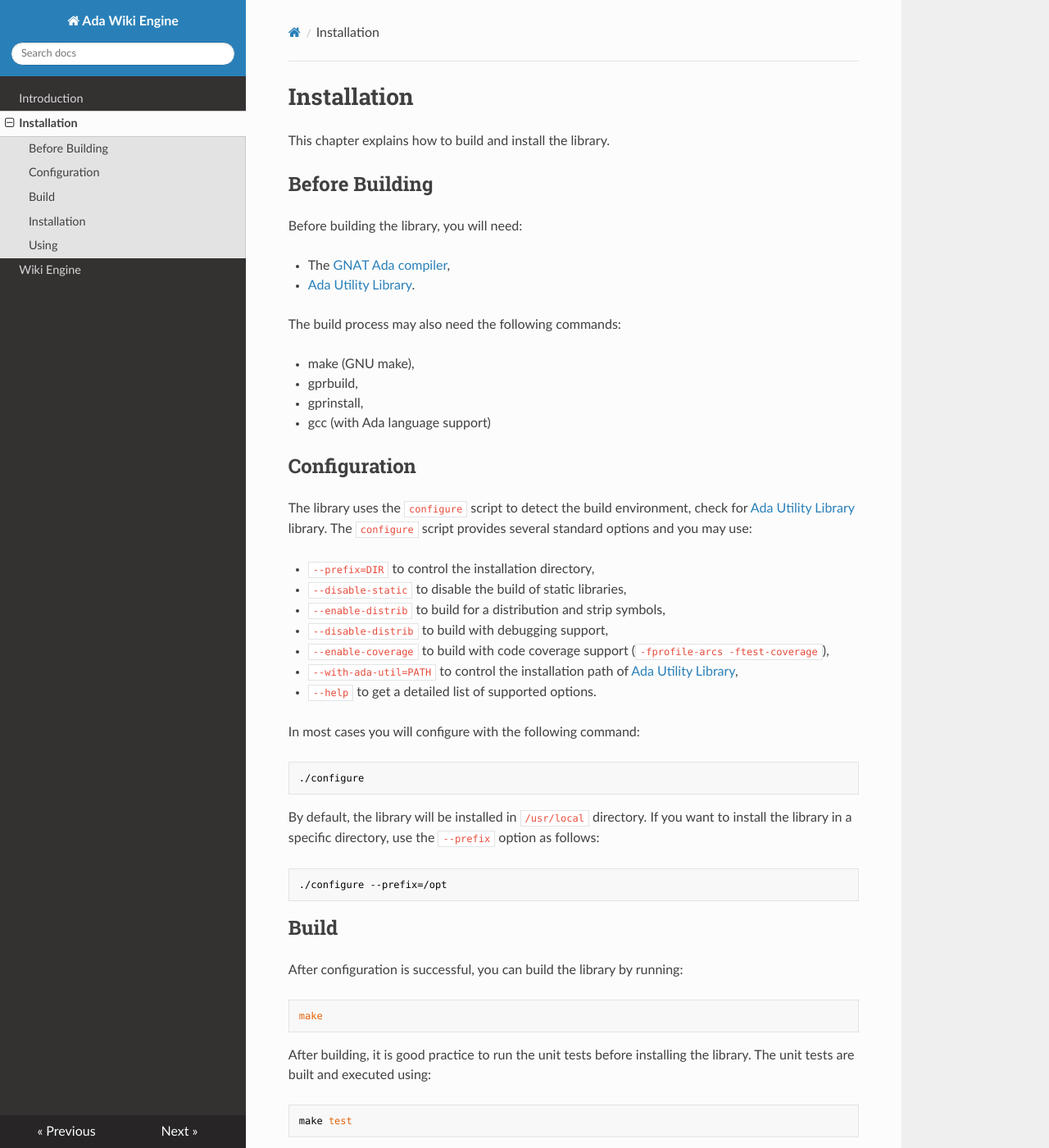
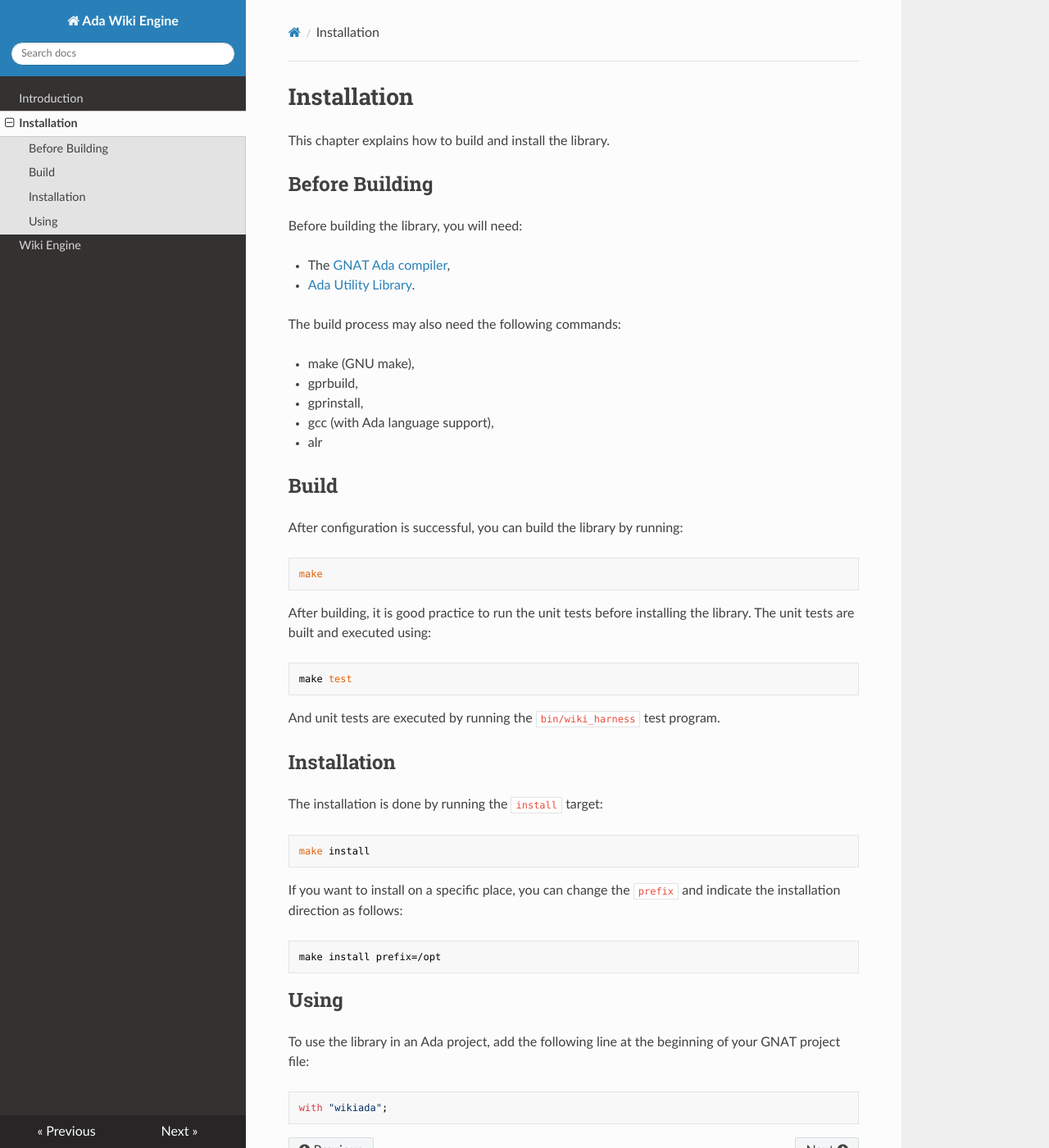
Before and after one commit to stcarrez/ada-wiki, an MkDocs documentation site: the page built from docs/Installation.md, in a window 1280 px wide and 1400 px high. Shown: the whole window at 82% size. Built offline with MkDocs 1.6.1, drawn with Linux system fonts in a browser that asks for light colours; nearby versions of some CDN libraries.

Commit message:
Update install instructions

````diff
--- a/docs/Installation.md
+++ b/docs/Installation.md
@@ -14,34 +14,8 @@ The build process may also need the following commands:
 * make (GNU make),
 * gprbuild,
 * gprinstall,
-* gcc (with Ada language support)
-
-## Configuration
-
-The library uses the `configure` script to detect the build environment,
-check for [Ada Utility Library](https://github.com/stcarrez/ada-util) library.
-The `configure` script provides several standard options
-and you may use:
-
-  * `--prefix=DIR` to control the installation directory,
-  * `--disable-static` to disable the build of static libraries,
-  * `--enable-distrib` to build for a distribution and strip symbols,
-  * `--disable-distrib` to build with debugging support,
-  * `--enable-coverage` to build with code coverage support (`-fprofile-arcs -ftest-coverage`),
-  * `--with-ada-util=PATH` to control the installation path of [Ada Utility Library](https://github.com/stcarrez/ada-util),
-  * `--help` to get a detailed list of supported options.
-
-In most cases you will configure with the following command:
-```
-./configure
-```
-
-By default, the library will be installed in `/usr/local` directory.
-If you want to install the library in a specific directory, use the `--prefix` option as follows:
-
-```
-./configure --prefix=/opt
-```
+* gcc (with Ada language support),
+* alr
 
 ## Build
 
````
